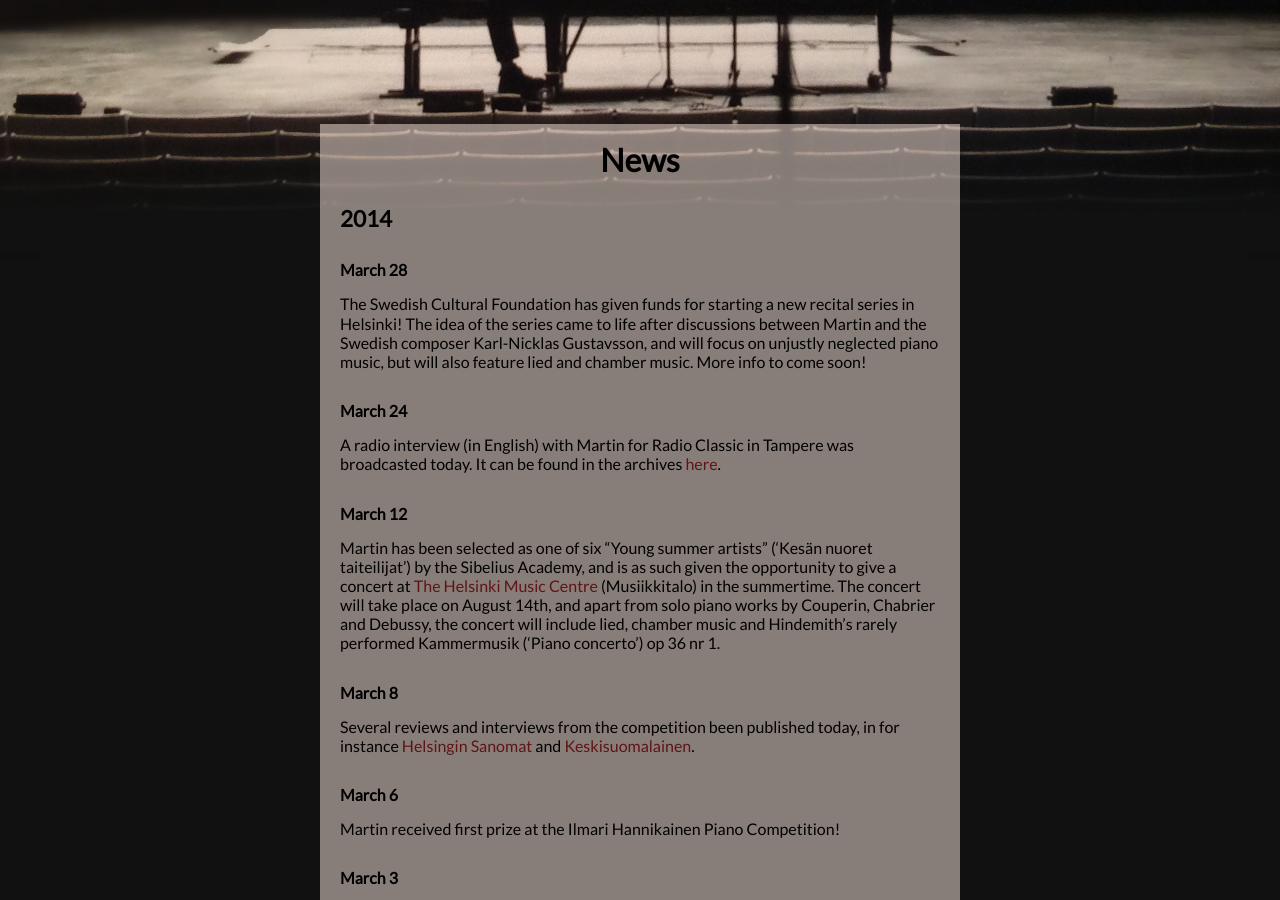
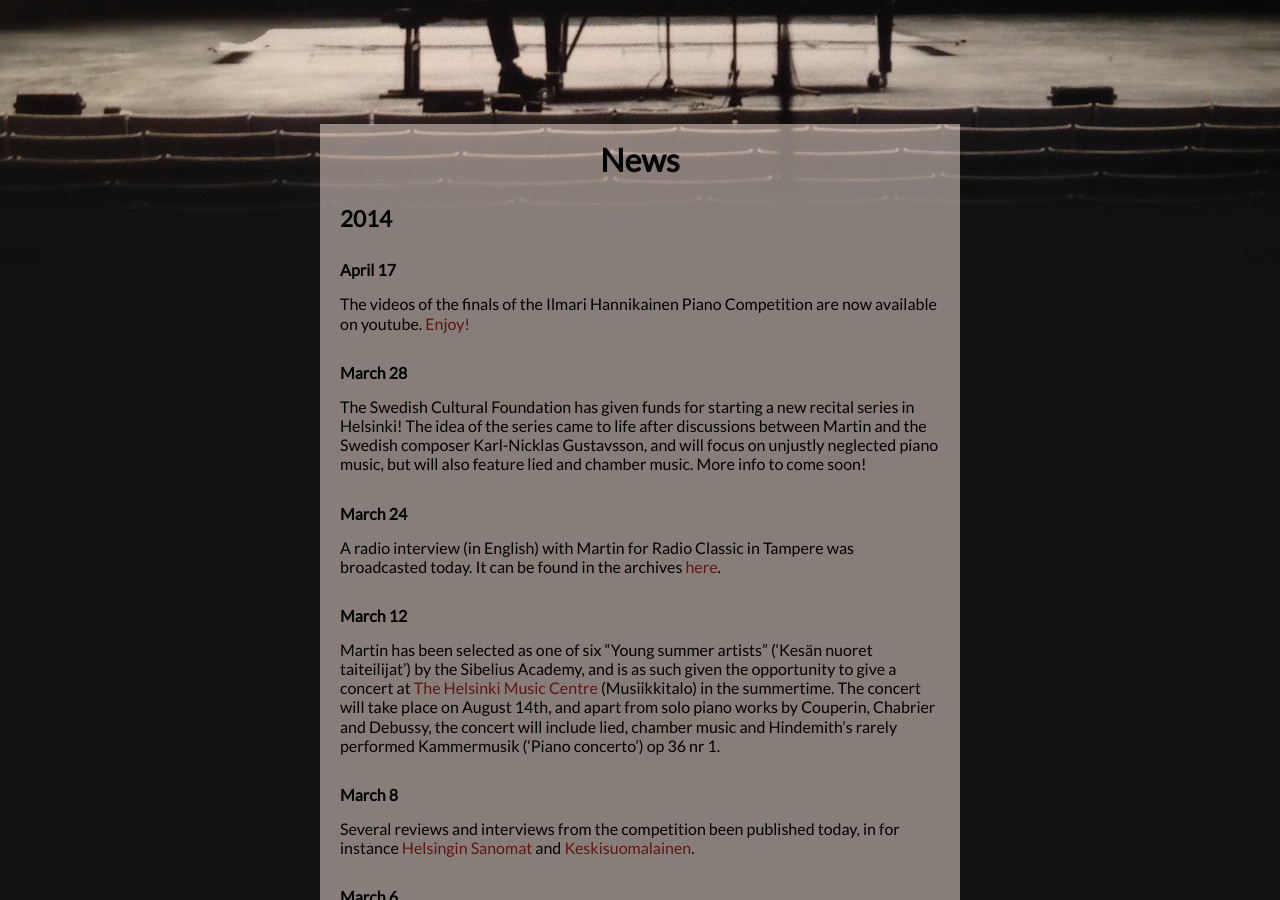
Before and after one commit to mmaptester/mmaptester.github.io, a Jekyll site: the page built from index.md, in a window 1280 px wide and 900 px high, scrolled down 346 px. Built offline with Jekyll 4.4.1, drawn with Linux system fonts in a browser that asks for light colours; some web fonts are replaced; Markdown is read by kramdown in place of the engine named in the settings.

Commit message:
Update index.md

```diff
--- a/index.md
+++ b/index.md
@@ -5,6 +5,11 @@ weight: 1
 ---
 
 ## 2014
+
+
+### April 17
+
+The videos of the finals of the Ilmari Hannikainen Piano Competition are now available on youtube. [Enjoy!](https://www.youtube.com/watch?feature=player_detailpage&v=c0qCaorCrT0#t=1595)
 
 ### March 28
 
```
